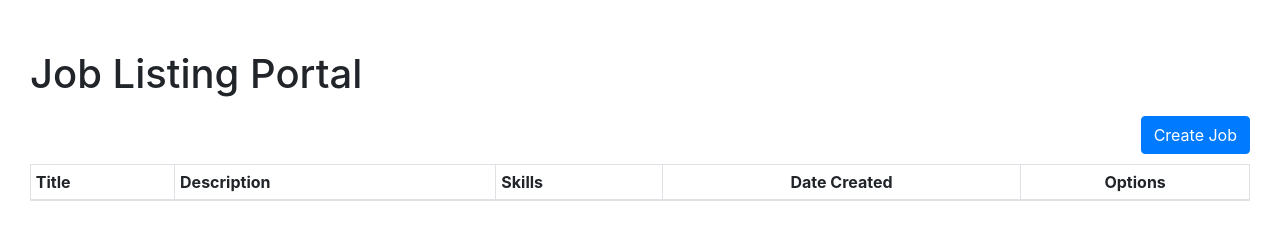
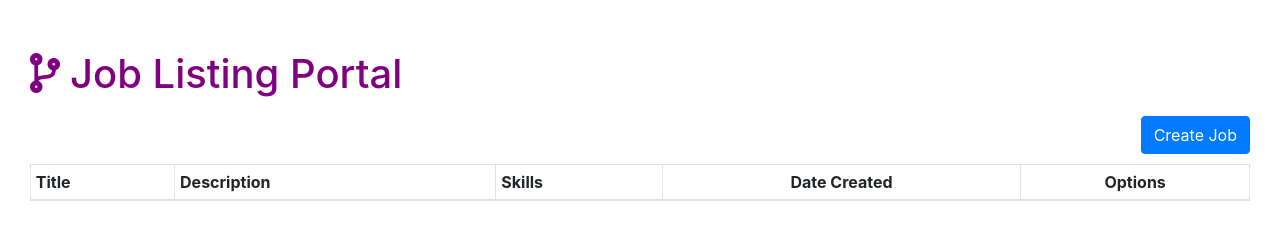
Before and after one commit to NishR100/job-listing-portal, a website: page public/index.html in a window 1280 px wide. Drawn offline with nearby package versions, Linux system fonts and the light colour scheme; no server answers.

Commit message:
Some CSS changes to beautify it

```diff
--- a/public/index.css
+++ b/public/index.css
@@ -2,3 +2,7 @@ body {overflow-x: hidden;}
 .mt-30 { margin-top: 30px;}
 .mt-20 { margin-top: 20px;}
 .mt-10 { margin-top: 10px;}
+.icon { margin-right: 10px; color: purple;}
+.heading {color: purple;}
+.icon:hover {color: #a00ab8;}
+.heading:hover {color: #a00ab8;}
--- a/public/index.html
+++ b/public/index.html
@@ -14,7 +14,7 @@
     <div id="container" style="padding: 30px;">
         <div class="row mt-20">
             <div class="col">
-                <h1>Job Listing Portal</h1>
+                <h1 class="heading"><i class="fa fa-code-branch icon"></i>Job Listing Portal</h1>
             </div>
         </div>
         <div class="row mt-10">
```
